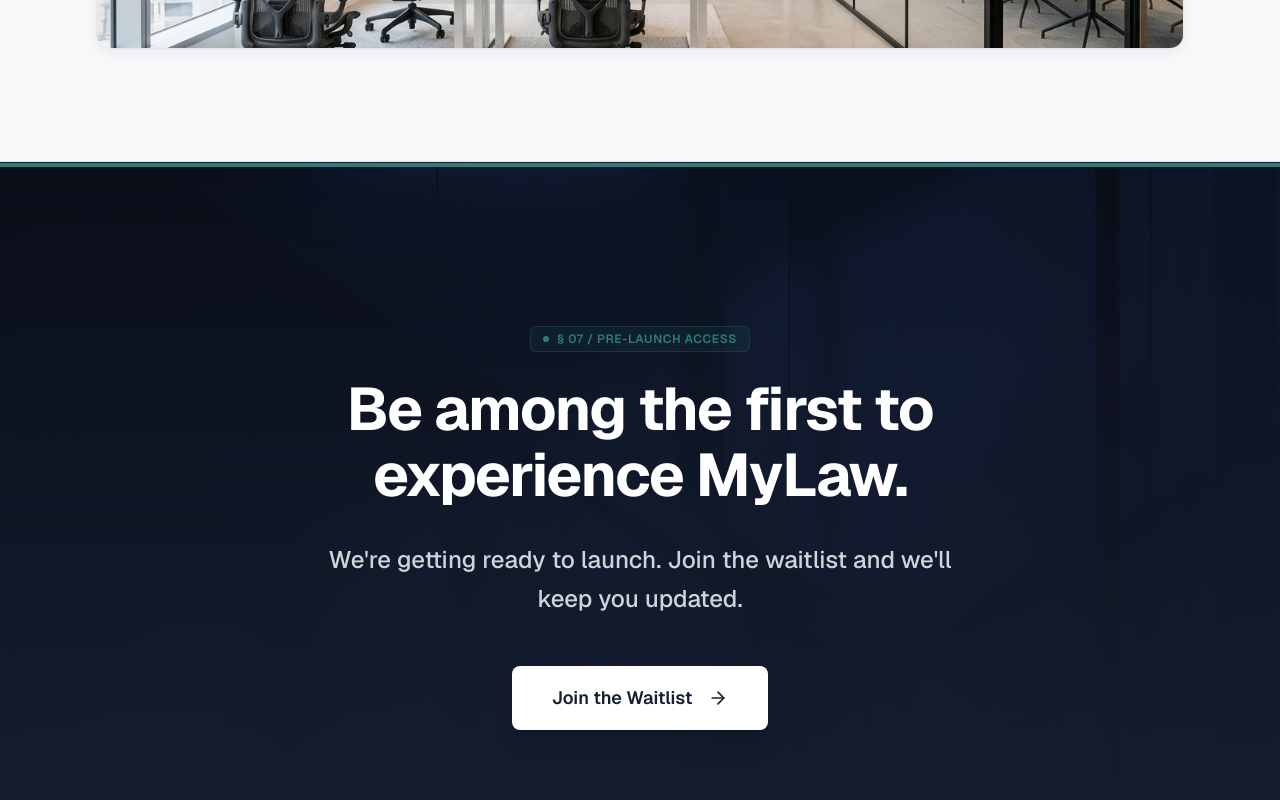
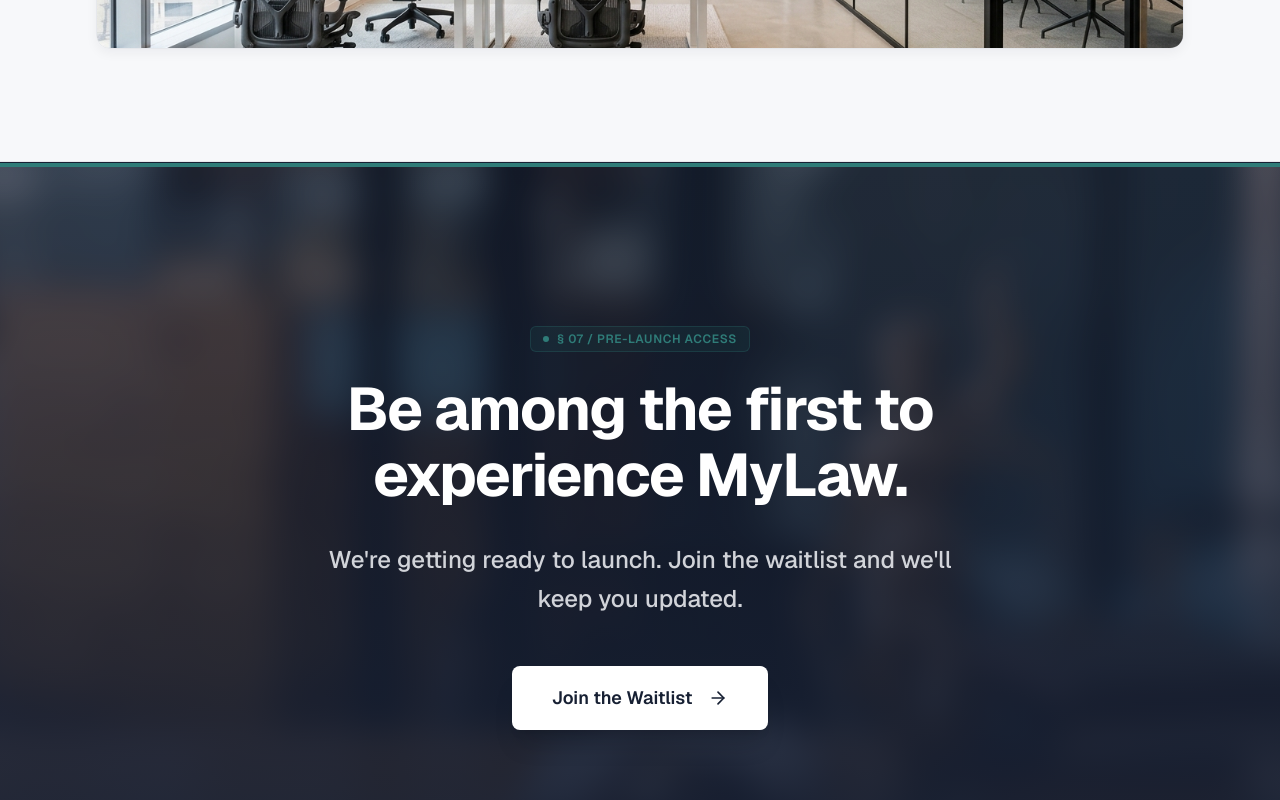
Before and after one commit to imnottaken/MyLaw, a Next.js app: page / in a window 1280 px wide. Shown: the part 5220-6020 px from the top of the page. Built offline with nearby package versions, Linux system fonts and the light colour scheme.

Commit message:
Use blurred hero image as Final CTA background

```diff
--- a/src/components/landing/FinalCtaSection.tsx
+++ b/src/components/landing/FinalCtaSection.tsx
@@ -7,11 +7,12 @@
     <section className="bg-[#172033] relative overflow-hidden border-t border-[#172033] min-h-dvh flex flex-col justify-between">
       {/* Background Image */}
       <Image
-        src="/final_cta_bg.jpg"
-        alt="Abstract dark architectural background"
+        src="/hero page img.png"
+        alt="Blurred office background"
         fill
-        className="object-cover object-center opacity-100 mix-blend-overlay"
-        quality={100}
+        className="object-cover object-center opacity-50 blur-lg scale-105"
+        style={{ transform: 'scaleX(-1) scale(1.05)' }}
+        quality={90}
       />
       {/* Overlay to ensure text readability */}
       <div className="absolute inset-0 bg-[#172033]/40 bg-gradient-to-t from-[#172033] via-[#172033]/50 to-transparent" />
```
